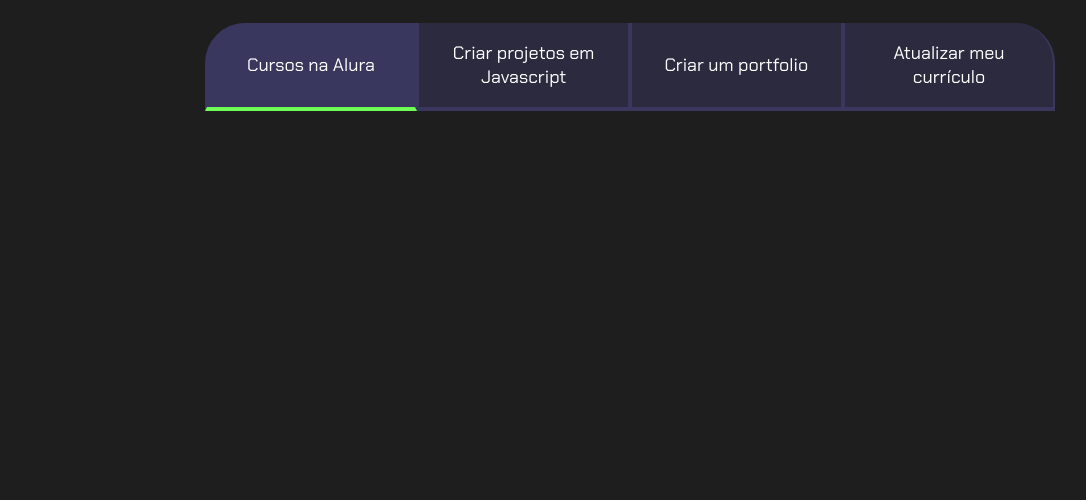
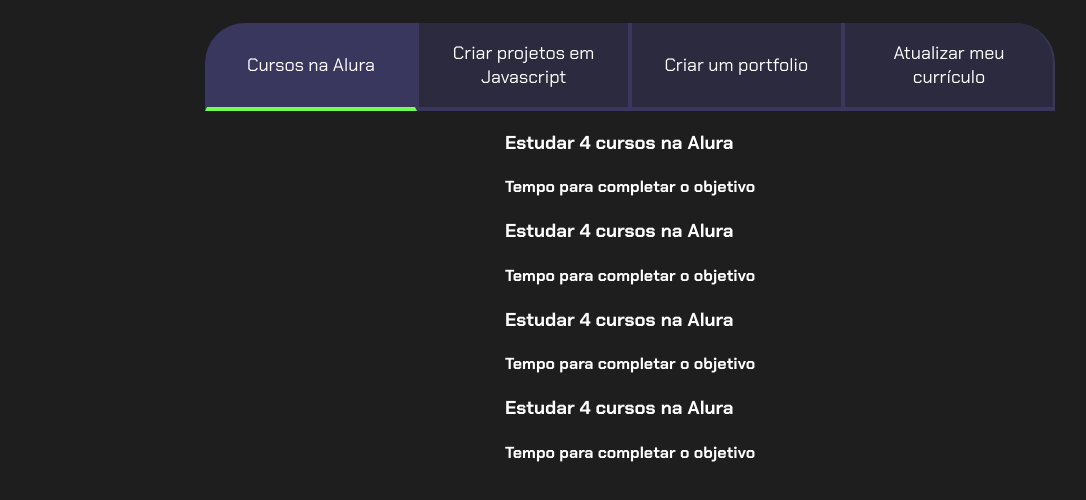
Before and after one commit to vitoriiahs/2t---3F, a plain HTML site: page index.html in a window 1280 px wide. Shown: the part 80-580 px from the top of the page, without its empty margins (10-1096 px from the left). Drawn offline with Linux system fonts and the light colour scheme.

Commit message:
vitoria de oliveira

```diff
--- a/index.html
+++ b/index.html
@@ -17,6 +17,24 @@
             <button class="botao">Criar um portfolio</button>
             <button class="botao">Atualizar meu currículo</button>
         </div>
+        <div class="abas-textos">
+            <div class="aba-conteudo">
+                <h3 class="aba-conteudo-titulo-principal">Estudar 4 cursos na Alura</h3>
+                <h4 class="aba-conteudo-titulo-secundario">Tempo para completar o objetivo</h4>
+            </div>
+            <div class="aba-conteudo">
+                <h3 class="aba-conteudo-titulo-principal">Estudar 4 cursos na Alura</h3>
+                <h4 class="aba-conteudo-titulo-secundario">Tempo para completar o objetivo</h4>
+            </div>
+            <div class="aba-conteudo">
+                <h3 class="aba-conteudo-titulo-principal">Estudar 4 cursos na Alura</h3>
+                <h4 class="aba-conteudo-titulo-secundario">Tempo para completar o objetivo</h4>
+            </div>
+            <div class="aba-conteudo">
+                <h3 class="aba-conteudo-titulo-principal">Estudar 4 cursos na Alura</h3>
+                <h4 class="aba-conteudo-titulo-secundario">Tempo para completar o objetivo</h4>
+            </div>
+        </div>
     </section>
     <script src="main.js"></script>
 </body>
```
